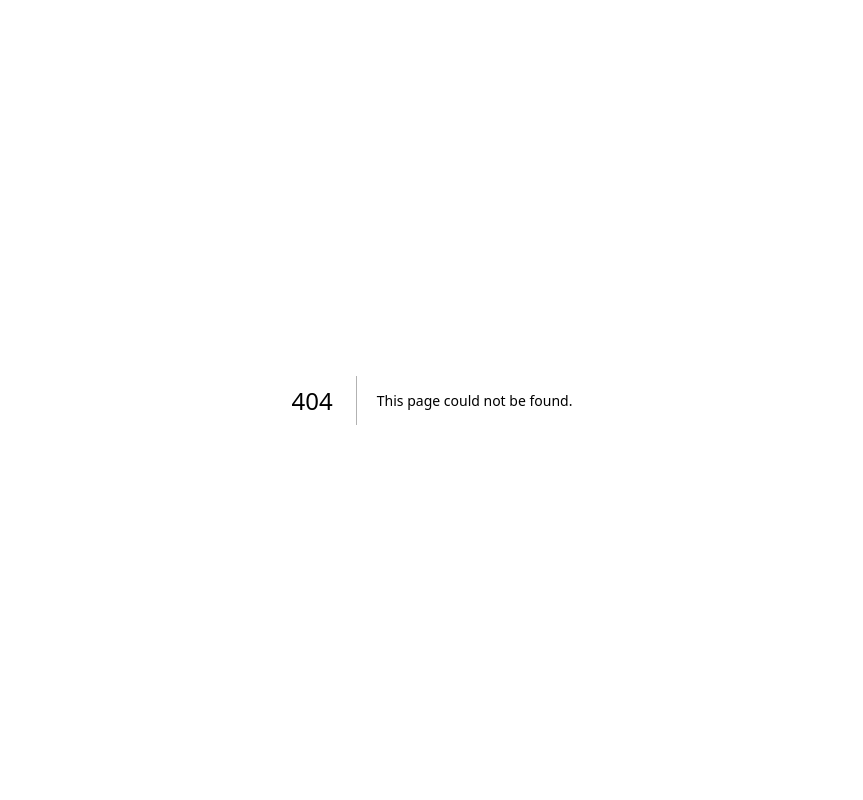
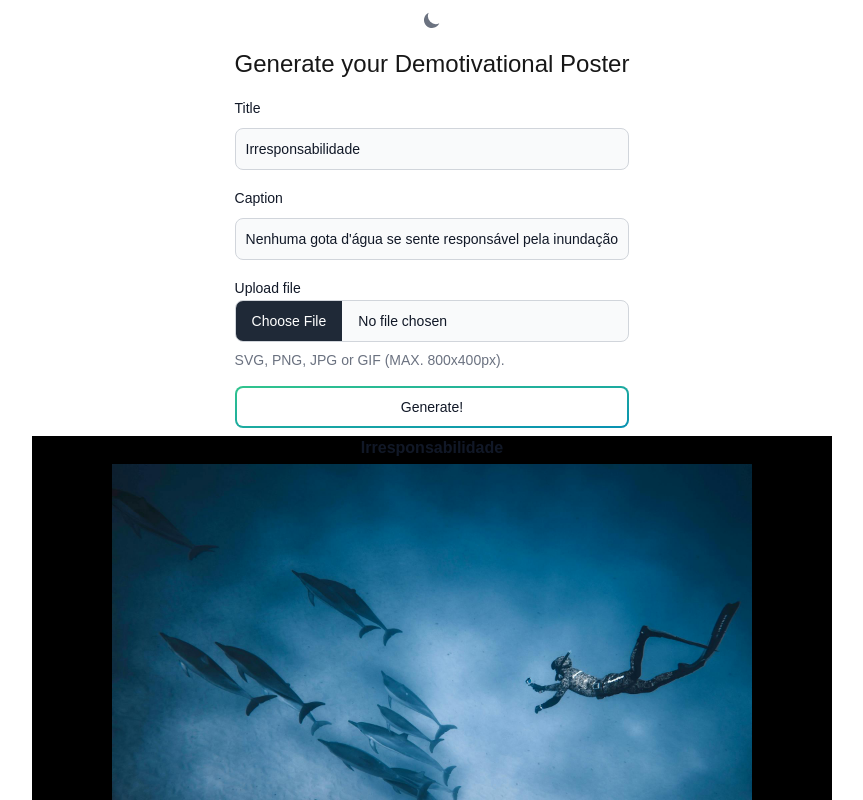
Before and after one commit to shadyueh/demotgen, a Next.js app: page /generator in a window 1280 px wide. Before the commit this address had no page. Shown: the top 800 px of the page, without its empty margins (208-1071 px from the left). Built offline with nearby package versions, Linux system fonts and the light colour scheme.

Commit message:
feat: cria tela do gerador do poster

```diff
--- /dev/null
+++ b/app/generator/page.tsx
@@ -0,0 +1,52 @@
+"use client"
+
+import { Label, TextInput, FileInput, Button, DarkThemeToggle } from "flowbite-react";
+import Image from "next/image";
+import { useState } from 'react';
+
+export default function Home() {
+
+  const [imageFile, setImageFile] = useState("/images/pexels-alohaphotostudio-5901269.jpg")
+  const [posterTitle, setPosterTitle] = useState("Irresponsabilidade")
+  const [posterCaption, setPosterCaption] = useState("Nenhuma gota d'água se sente responsável pela inundação")
+
+  return (
+    <div className="flex flex-col h-dvh">
+      <main className="flex flex-col h-full items-center gap-2 dark:bg-gray-800">
+
+        <DarkThemeToggle />
+
+        <form className="flex max-w-md flex-col gap-4">
+          <h1 className="text-2xl dark:text-white">Generate your Demotivational Poster</h1>
+          <div>
+            <div className="mb-2 block">
+              <Label htmlFor="base" value="Title" />
+            </div>
+            <TextInput id="base" type="text" sizing="md" value={posterTitle} onChange={(e)=>setPosterTitle(e.target.value)}/>
+          </div>
+          <div>
+            <div className="mb-2 block">
+              <Label htmlFor="caption" value="Caption" />
+            </div>
+            <TextInput id="caption" type="text" sizing="md" value={posterCaption} onChange={(e)=>setPosterCaption(e.target.value)} />
+          </div>
+          <div>
+            <div>
+              <Label htmlFor="file-upload-helper-text" value="Upload file" />
+            </div>
+            <FileInput id="file-upload-helper-text" helperText="SVG, PNG, JPG or GIF (MAX. 800x400px)." />
+          </div>
+          <Button outline gradientDuoTone="greenToBlue" >Generate!</Button>
+        </form>
+
+        <div id="result" className="min-w-full h-full flex justify-center">
+          <div className="flex flex-col w-[800px]  h-[600px] bg-black items-center">
+            <h1 className="mb-1 text-base font-semibold text-gray-900 dark:text-white">{posterTitle}</h1>
+            <Image src={imageFile} width={640} height={480} alt="image" />
+            <p>{posterCaption}</p>
+          </div>
+        </div>
+      </main>
+    </div>
+  );
+}
--- a/app/page.tsx
+++ b/app/page.tsx
@@ -1,12 +1,23 @@
+"use client"
+
 import Image from "next/image";
 import { Button, DarkThemeToggle } from "flowbite-react";
 
+import { useRouter } from 'next/navigation'
+
 export default function Home() {
+
+  const router = useRouter()
+
+  const goToGenerator = () => {
+    router.push("/generator")
+  }
+
   return (
     <div className="flex flex-col h-dvh">
       <main className="flex flex-col h-full items-center justify-center gap-2 dark:bg-gray-800">
         <h1 className="text-2xl dark:text-white">Flowbite React + Next.js <DarkThemeToggle /></h1>
-        <Button outline gradientDuoTone="greenToBlue">Flow</Button>
+        <Button outline gradientDuoTone="greenToBlue" onClick={goToGenerator}>Flow</Button>
       </main>
       <footer className="w-full p-4 bg-white border-t border-gray-200 shadow md:flex md:items-center md:justify-between md:p-6 dark:bg-gray-800 dark:border-gray-600">
         <span className="text-sm text-gray-500 sm:text-center dark:text-gray-400">
```
Also changed, not shown: public/images/pexels-alohaphotostudio-5901269.jpg (added).
